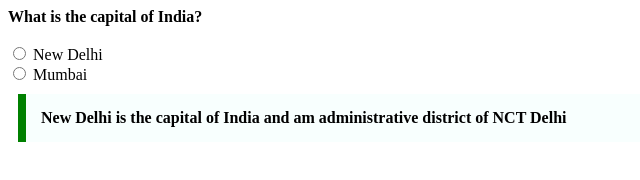
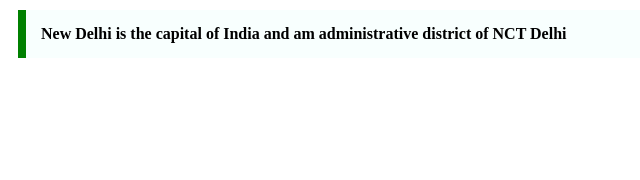
Before and after one commit to acciojob/trivia-TusharBohra, a website: page main.html in a window 1280 px wide. Shown: the whole page, without its empty margins (0-640 px from the left). Drawn offline with Linux system fonts and the light colour scheme.

Commit message:
Update main.html

```diff
--- a/main.html
+++ b/main.html
@@ -20,13 +20,7 @@
 	<!-- the entire body must be written by student -->
     <script type="text/javascript" src="./script.js">
 </script>
-	<b>What is the capital of India?</b>
-	<div>
-		<br>
-	<input type="radio" id="New Delhi" name="city" >
-	<label for="New Delhi">New Delhi</label><br>
-	<input type="radio" id="Mumbai" name="city">
-	<label for="Mumbai">Mumbai</label>
+
 		<blockquote cite="https://en.wikipedia.org/wiki/New_Delhi ">
 			New Delhi is the capital of India and  am administrative district of NCT Delhi
 		</blockquote>
```
